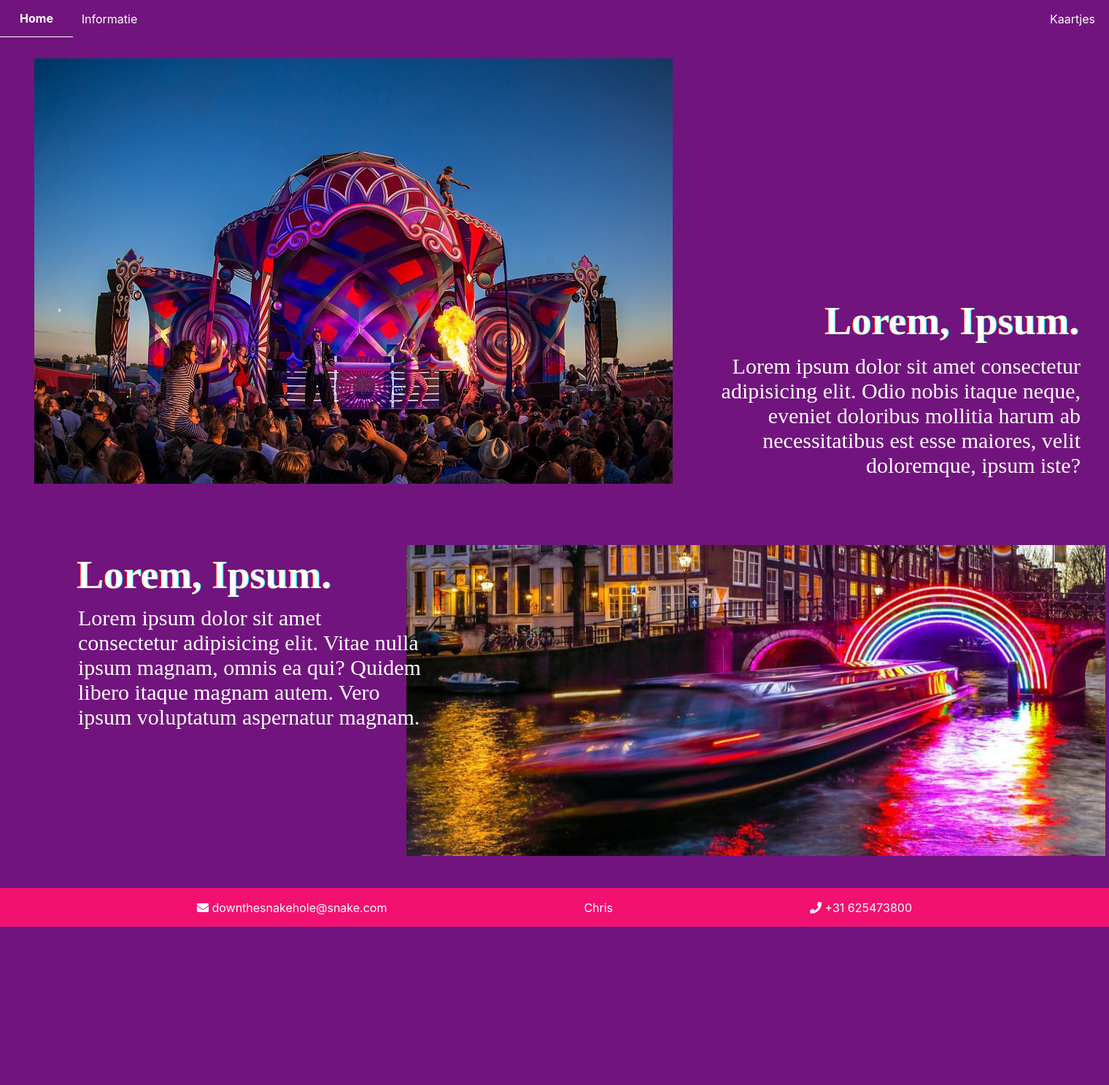
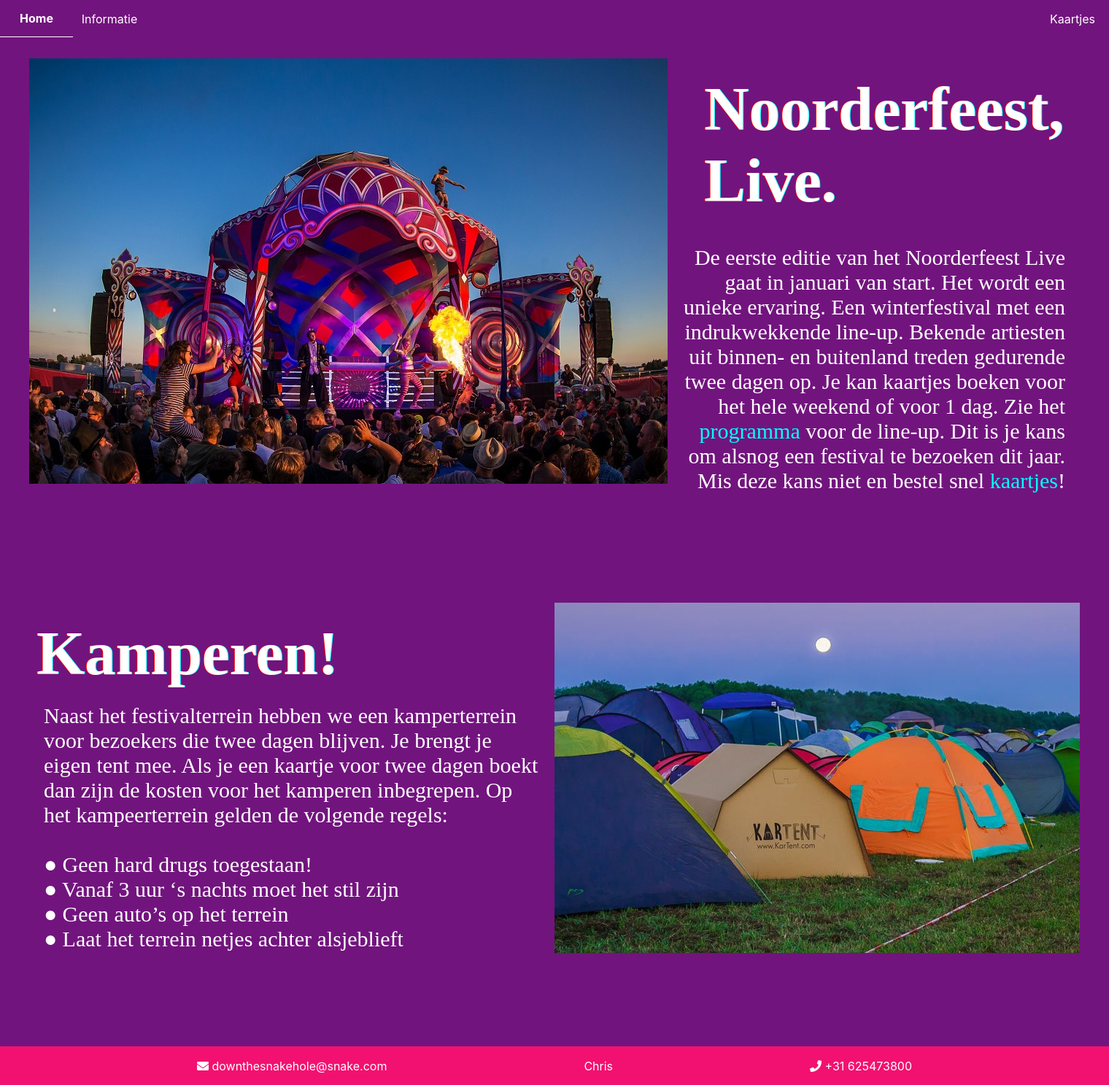
Before and after one commit to ChrisRoit/festival, a PHP site: page /index.php?page=home in a window 1520 px wide. Shown: the whole page at 73% size. Before the commit the page ends 1270 px from the top, so only its background shows below. Run offline with PHP 8.4, Linux system fonts and the light colour scheme; some libraries are stand-ins or nearby versions.

Commit message:
"final" home page css and layout
filled in all the page info, reallocated the images and polished up the css

```diff
--- a/Code/css/style.css
+++ b/Code/css/style.css
@@ -4,6 +4,7 @@ html,body{
     background-color: #72147E;
 }
 
+/* section */
 #s1{
     margin: 40px;
     margin-top: 80px;
@@ -27,10 +28,22 @@ section div{
 }
 
 /* Heading */
-section div h1{
-    transform:translatex(165px) translatey(165px);
+#h1{
+    transform:translatex(50px) translateY(-10px);
     width:76% !important;
-    font-size:55px;
+    font-size:85px;
+    margin-bottom:30px;
+    margin-top:30px;
+    text-transform:capitalize;
+    font-style:normal;
+    text-shadow:rgb(255, 0, 0) -1px 0px 0px, rgb(0, 255, 255) 1px 0px 0px;
+    direction:ltr;
+}
+
+#h2{
+    transform:translatex(10px) translateY(-10px);
+    width:76% !important;
+    font-size:85px;
     margin-bottom:30px;
     margin-top:30px;
     text-transform:capitalize;
@@ -40,9 +53,9 @@ section div h1{
 }
 
 /* Paragraph */
-section div p{
+#p1{
     text-align:right;
-    transform:translatex(0px) translatey(117px);
+    transform:translatex(0px) translatey(-20px);
     color:#ffffff;
     margin-top:18px !important;
     padding-left:20px;
@@ -53,127 +66,20 @@ section div p{
     font-size:30px;
 }
 
-   /* Img (hover)
-   section div img:hover{
-    display:inline-block;
-    transform:translatex(400%) translatey(0px);
-    filter:blur(4px) sepia(0.50);
-   }  */
+#p2{
+    text-align:left;
+    transform:translatex(0px) translatey(-40px);
+    color:#ffffff;
+    margin-top:18px !important;
+    padding-left:20px;
+    padding-right:20px;
+    padding-top:20px;
+    padding-bottom:20px;
+    font-weight:500;
+    font-size:30px;
+}
 
-   @media (max-width:768px){
-
-    /* Section */
-    section{
-     display:inline-block !important;
-     transform:translatex(-138px) translatey(67px);
-     height:586px;
-    }
-
-    /* Paragraph */
-    section div p{
-     width:565px;
-     transform:translatex(487px) translatey(-556px) !important;
-    }
-
-    /* Heading */
-    section div h1{
-     transform:translatex(487px) translatey(-556px);
-     width:363px !important;
-    }
-
-    /* Image */
-    section div:nth-child(2) img{
-     display:inline-block;
-     transform:translatex(-32px) translatey(17px) !important;
-    }
-
-    /* Img */
-    section div .img{
-     display:inline-block;
-     transform:translatex(52px) translatey(318px) !important;
-    }
-
-    /* Division */
-    section div{
-     transform:translatex(-72px) translatey(-80.199951171875px);
-    }
-
-    /* Image */
-    section div img{
-     transform:translatex(-49px) translatey(17px) !important;
-    }
-
-    /* Paragraph */
-    section div:nth-child(1) p{
-     transform:translatex(256px) translatey(60px) !important;
-    }
-
-    /* Paragraph */
-    section div:nth-child(2) p{
-     text-align:left;
-     transform:translatex(165px) translatey(-601px) !important;
-    }
-
-   }
-
-   /* Paragraph */
-section div:nth-child(1) p{
-    text-align:left;
-   }
-
-   @media (max-width:768px){
-
-    /* Division */
-    section div{
-     transform:translatex(-18px) translatey(-64.20000000000005px);
-    }
-
-    /* Heading */
-    section div:nth-child(1) h1{
-     transform:translatex(141px) translatey(-10px);
-    }
-
-    /* Paragraph */
-    section div:nth-child(1) p{
-     transform:translatex(281px) translatey(-24px) !important;
-    }
-
-   }
-
-   @media (min-width:769px){
-
-    /* Heading */
-    section div:nth-child(1) h1{
-     transform:translatex(75px) translatey(0px);
-     width:357px !important;
-    }
-
-    /* Paragraph */
-    section div:nth-child(1) p{
-     width:477px;
-     transform:translatex(47px) translatey(-60px) !important;
-    }
-
-    /* Heading */
-    section div h1{
-     transform:translatex(65px) translatey(-21px) !important;
-    }
-
-    /* Paragraph */
-    section div p{
-     transform:translatex(39px) translatey(269px) !important;
-    }
-
-    /* Heading */
-    section div:nth-child(2) h1{
-     width:362px !important;
-     transform:translatex(194px) translatey(298px) !important;
-    }
-
-    /* Paragraph */
-    section div:nth-child(2) p{
-     width:497px;
-     transform:translatex(28px) translatey(262px) !important;
-    }
-
-   }
+#Link{
+    text-decoration: none;
+    color: rgb(0, 255, 255);
+}
--- a/Code/index.php
+++ b/Code/index.php
@@ -20,18 +20,18 @@
             </div>
 
             <div>
-                <h1>Lorem, ipsum.</h1>
-                <p id="p1">Lorem ipsum dolor sit amet consectetur adipisicing elit. Odio nobis itaque neque, eveniet doloribus mollitia harum ab necessitatibus est esse maiores, velit doloremque, ipsum iste?</p>
+                <h1 id="h1">Noorderfeest, Live.</h1>
+                <p id="p1">De eerste editie van het Noorderfeest Live gaat in januari van start. Het wordt een unieke ervaring. Een winterfestival met een indrukwekkende line-up. Bekende artiesten uit binnen- en buitenland treden gedurende twee dagen op. Je kan kaartjes boeken voor het hele weekend of voor 1 dag. Zie het <a href="informatie.php?page=informatie" id="Link">programma</a> voor de line-up. Dit is je kans om alsnog een festival te bezoeken dit jaar. Mis deze kans niet en bestel snel <a href=kaartjes.php?page=kaartjes id="Link">kaartjes</a>!</p>
             </div>
         </section>
 
         <section id="s2">
             <div>
-                <h1>Lorem, ipsum.</h1>
-                <p>Lorem ipsum dolor sit amet consectetur adipisicing elit. Vitae nulla ipsum magnam, omnis ea qui? Quidem libero itaque magnam autem. Vero ipsum voluptatum aspernatur magnam.</p>
+                <h1 id="h2">Kamperen!</h1>
+                <p id="p2">Naast het festivalterrein hebben we een kamperterrein voor bezoekers die twee dagen blijven. Je brengt je eigen tent mee. Als je een kaartje voor twee dagen boekt dan zijn de kosten voor het kamperen inbegrepen. Op het kampeerterrein gelden de volgende regels:<br><br>    ● Geen hard drugs toegestaan!<br>    ● Vanaf 3 uur ‘s nachts moet het stil zijn<br>    ● Geen auto’s op het terrein <br>    ● Laat het terrein netjes achter alsjeblieft</p>
             </div>
             <div>
-                <img src="images/canal-boat.png" alt="boat time lol exdee">
+                <img src="images/gras_tent.jpg" alt="boat time lol exdee">
             </div>
         </section>
 
```
Also changed, not shown: Code/images/gras_tent.jpg (added).
